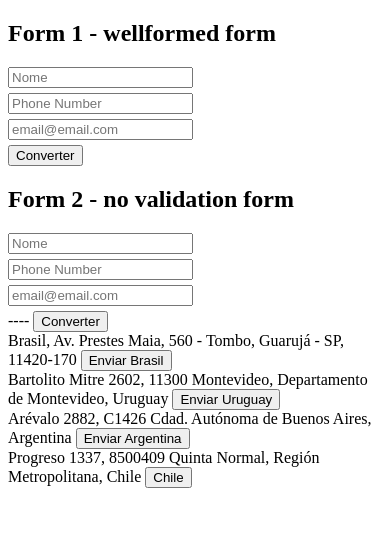
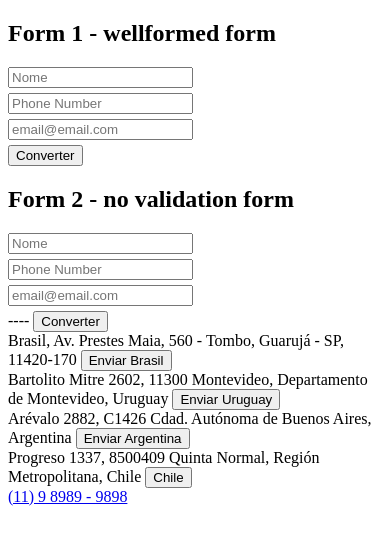
Before and after one commit to Thiory07/validate_save_var_form, a plain HTML site: page index.html in a window 390 px wide. Drawn offline with Linux system fonts and the light colour scheme.

Commit message:
changed adding a phone nubmer

```diff
--- a/index.html
+++ b/index.html
@@ -172,5 +172,7 @@
         document.querySelector('#enviar-Cl').addEventListener('click', g__enviar_chile);
         </script>
     </div>
+
+    <div><a href="tel:119898898989">(11) 9 8989 - 9898</a></div>
 </body>
 </html>
```
